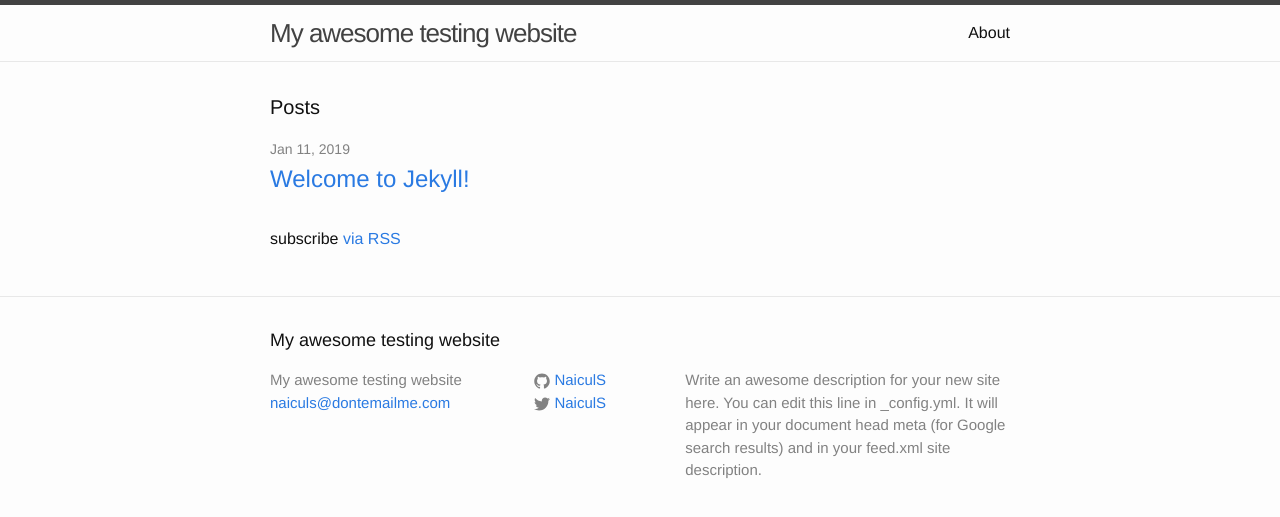
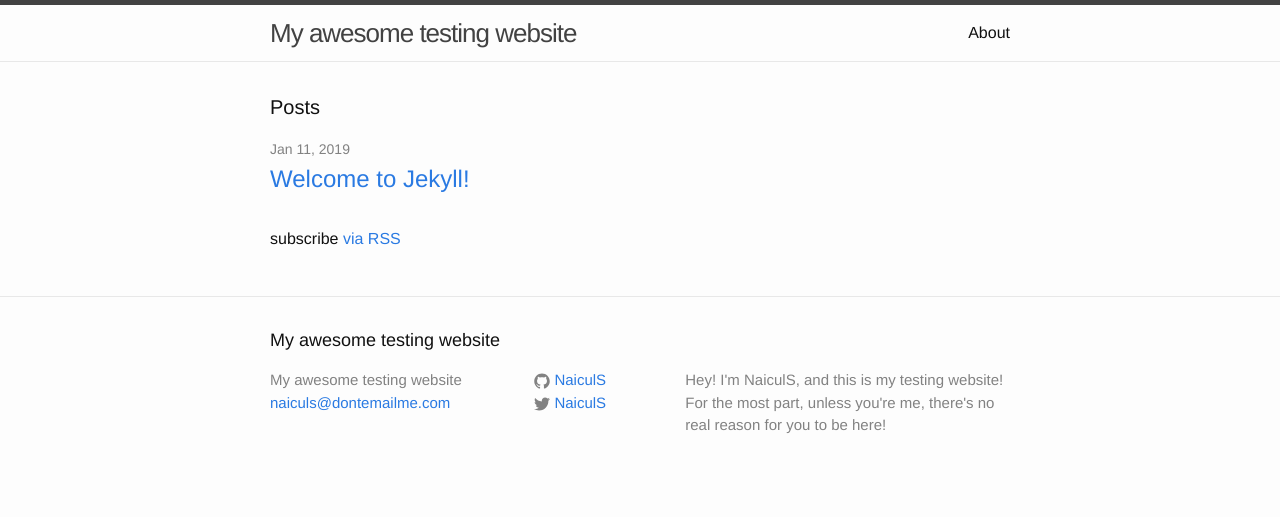
Before and after one commit to NaiculS/naiculs.github.io, a Jekyll site: the page built from index.html, in a window 1280 px wide. Shown: the top 517 px of the page. Built offline with Jekyll 4.4.1, drawn with Linux system fonts in a browser that asks for light colours.

Commit message:
Update _config.yml

```diff
--- a/_config.yml
+++ b/_config.yml
@@ -9,9 +9,7 @@
 title: My awesome testing website
 email: naiculs@dontemailme.com
 description: > # this means to ignore newlines until "baseurl:"
-  Write an awesome description for your new site here. You can edit this
-  line in _config.yml. It will appear in your document head meta (for
-  Google search results) and in your feed.xml site description.
+  Hey! I'm NaiculS, and this is my testing website! For the most part, unless you're me, there's no real reason for you to be here!
 baseurl: "" # the subpath of your site, e.g. /blog
 url: "http://yourdomain.com" # the base hostname & protocol for your site
 twitter_username: NaiculS
```
